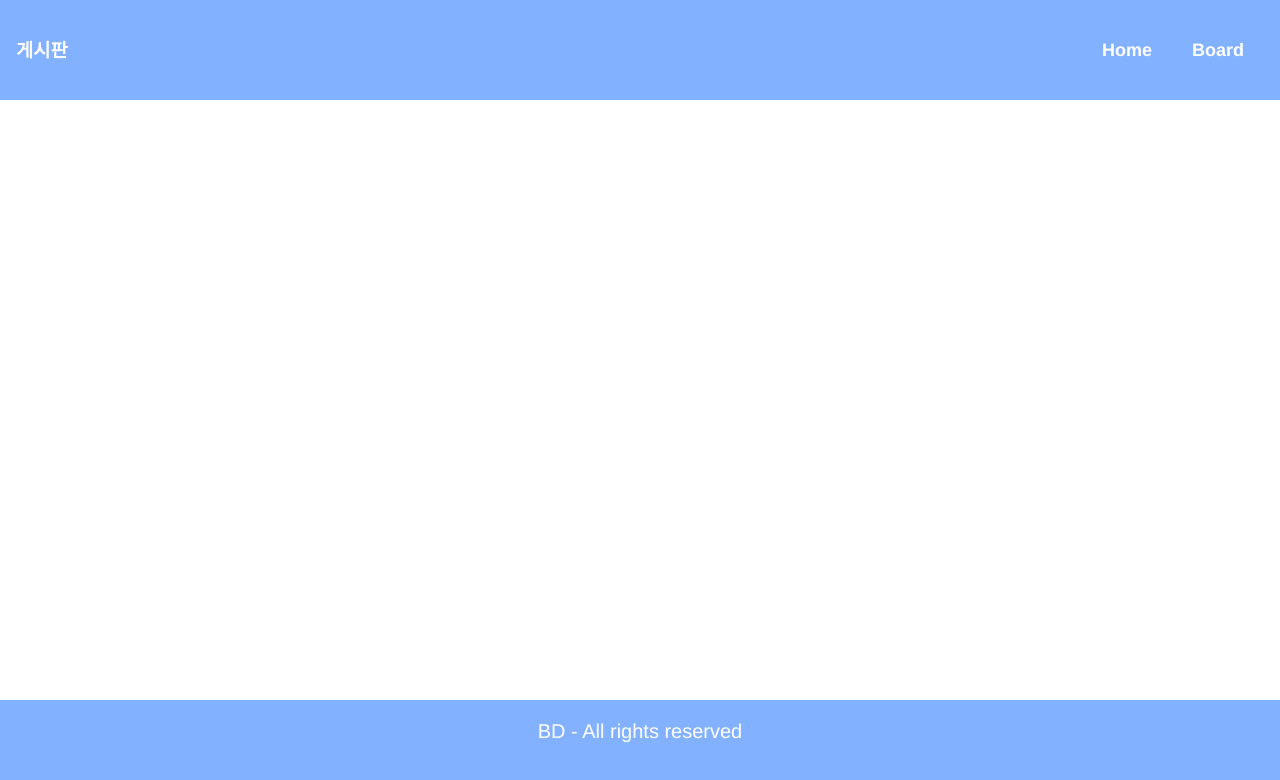
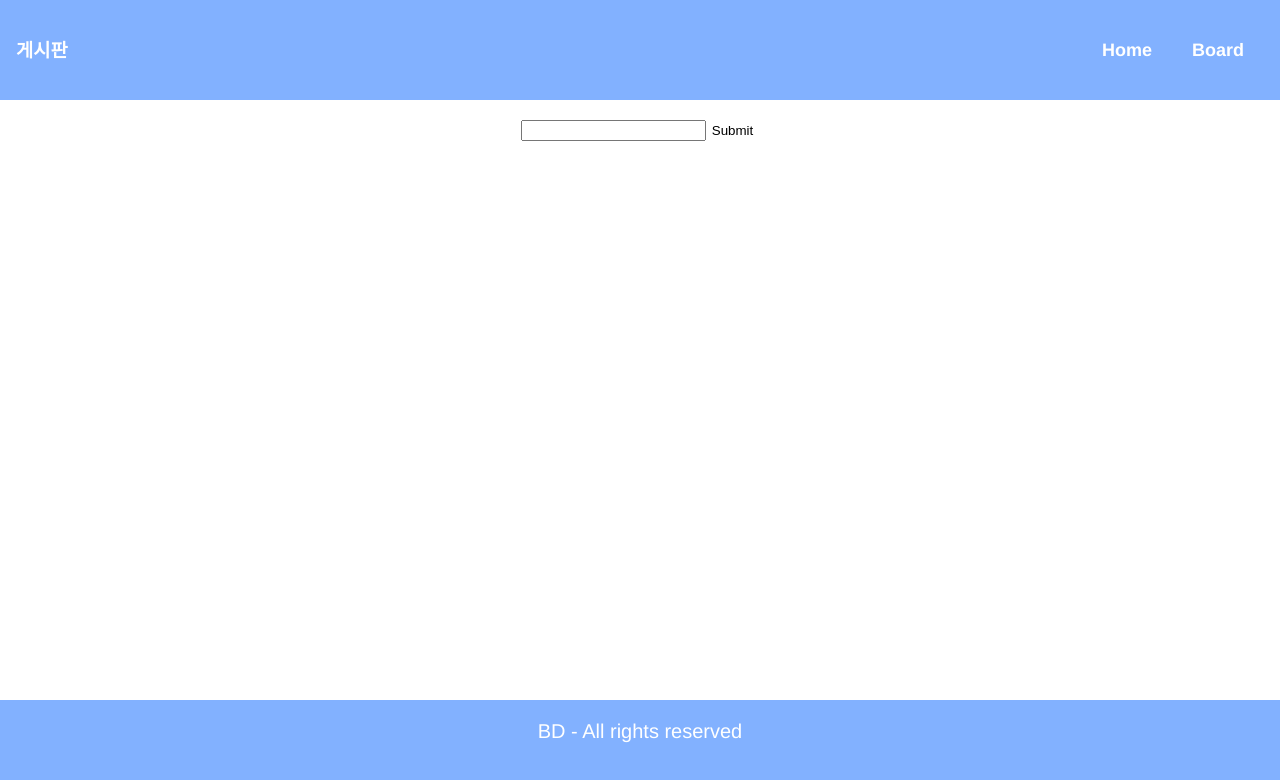
Before and after one commit to ParkJiu/bulletin-board, a Vue app in the folder frontend-board/: page /boardInsert in a window 1280 px wide. Shown: the top 780 px of the page. Built offline with nearby package versions, Linux system fonts and the light colour scheme.

Commit message:
add insertPage

```diff
--- a/frontend-board/src/assets/style.css
+++ b/frontend-board/src/assets/style.css
@@ -95,6 +95,10 @@ section {
 .board__content {
   align-items: center;
 }
+.insert {
+  margin-top: 120px;
+
+}
 .footer {
   background-color: #82b1ff;
   color: #ffffff;
--- a/frontend-board/src/router/index.js
+++ b/frontend-board/src/router/index.js
@@ -2,6 +2,7 @@ import { createRouter, createWebHistory } from 'vue-router';
 import PageHome from "@/views/PageHome.vue";
 import PageAbout from '@/views/PageAbout.vue';
 import BoardList from '@/views/BoardList.vue';
+import BoardInsert from '@/views/BoardInsert.vue'
 
 const routes = [
   {
@@ -19,6 +20,11 @@ const routes = [
     name: "BoardList",
     component: BoardList,
   },
+  {
+    path: "/boardInsert",
+    name: "BoardInsert",
+    component: BoardInsert,
+  },
 ];
 
 const router = createRouter({
--- /dev/null
+++ b/frontend-board/src/views/BoardInsert.vue
@@ -0,0 +1,13 @@
+<template>
+  <div class="insert">
+    <form class="insert__form">
+      <input type="text" class="insert__input">
+      <button>Submit</button>
+    </form>
+  </div>
+</template>
+<script>
+export default {
+  name: 'BoardInsert'
+}
+</script>
--- a/frontend-board/src/views/BoardList.vue
+++ b/frontend-board/src/views/BoardList.vue
@@ -1,6 +1,6 @@
 <template>
   <div class="board">
-    <button class="board__button">Write</button>
+    <button class="board__button" @click="onClickWrite">Write</button>
     <div class="board__list">
       <table class="board__list">
         <thead>
@@ -40,6 +40,7 @@
   </div>
 </template>
 <script>
+
 export default {
   name: "BoardList",
   data() { //변수생성
@@ -97,7 +98,11 @@ export default {
             "created_at": "작성일시1"
         }
       ]
+    },
+    onClickWrite() {
+      this.$router.push("boardInsert");
     }
-    }
+  }
 }
+
 </script>
```
